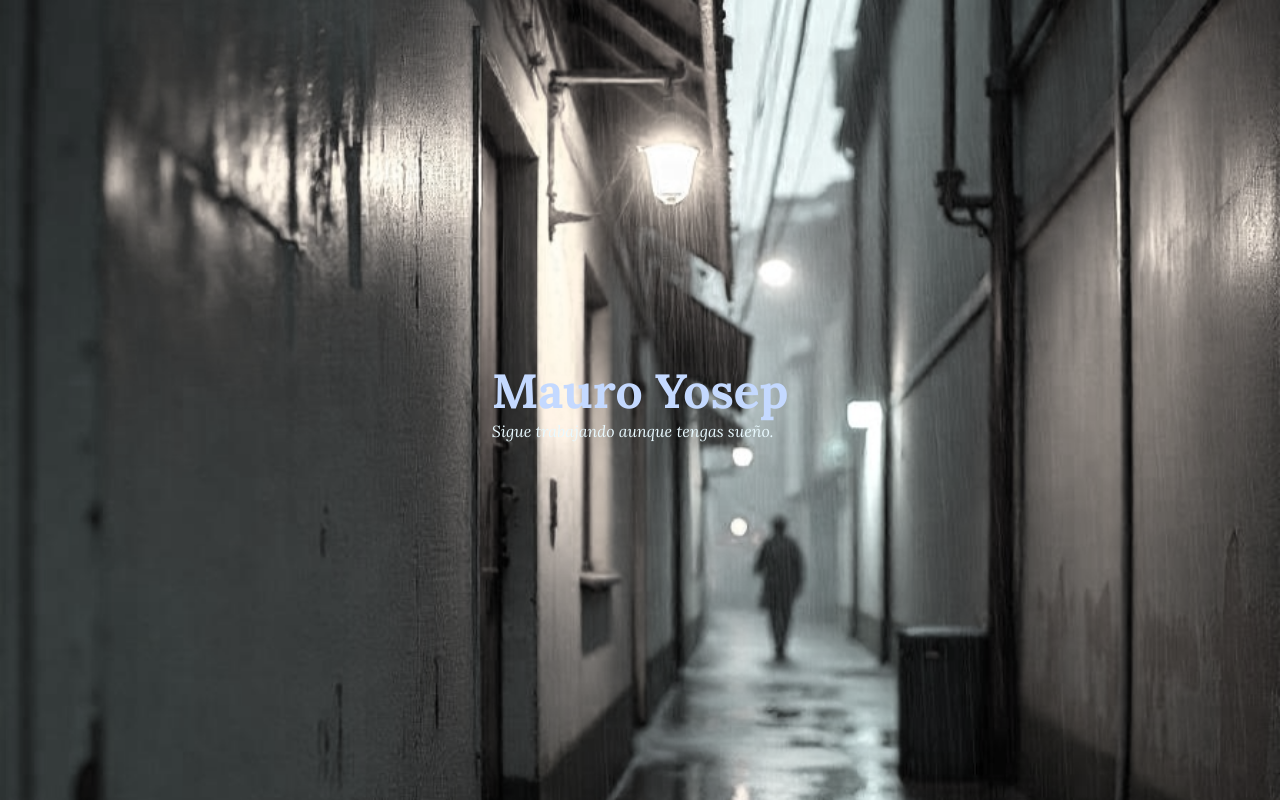
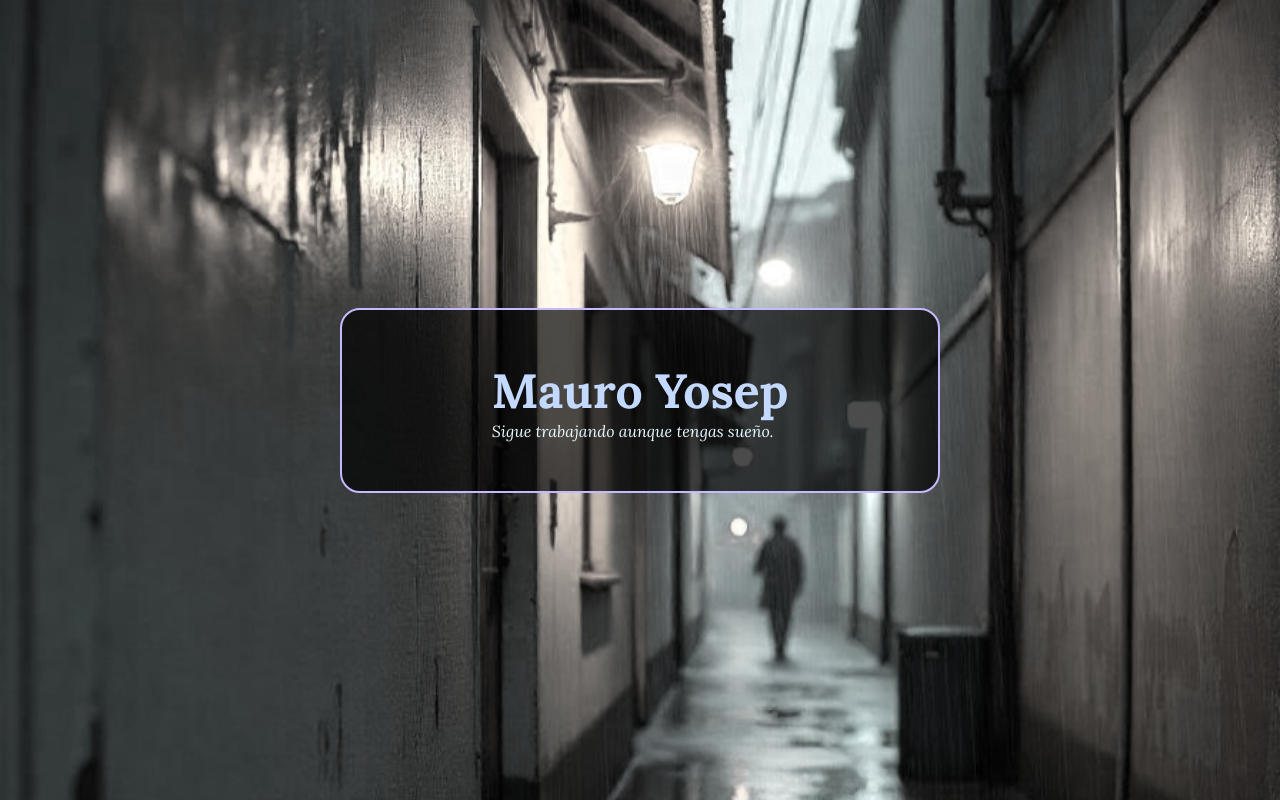
Before and after one commit to MauroSJ/GeneratorQuotes, a plain HTML site: page index.html in a window 1280 px wide. Drawn offline with Linux system fonts and the light colour scheme.

Commit message:
Add styles to container box

```diff
--- a/styles/styles.css
+++ b/styles/styles.css
@@ -33,6 +33,13 @@ body{
     align-items: center;
 }
 
+.flex-container__box{
+  border: solid 2px var(--thrid-color);
+  padding: 50px 150px;
+  background-color: rgba(0, 0, 0, 0.7);
+  border-radius: 20px;
+}
+
 .flex-container__box-author-name{
   color: var(--first-color);
   font-size: 3rem;
```
